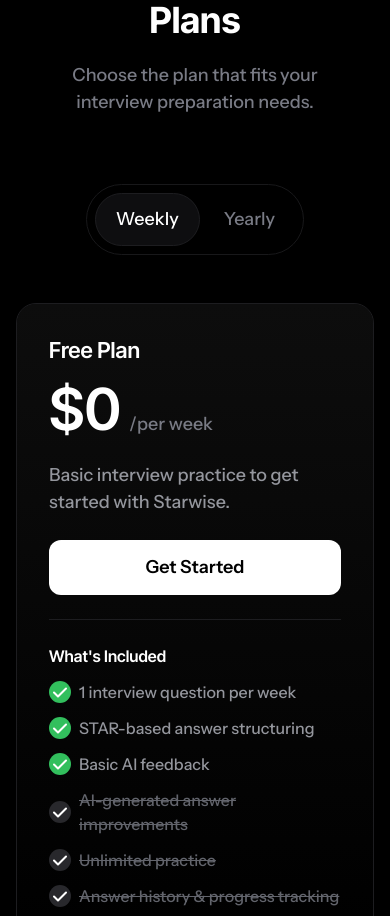
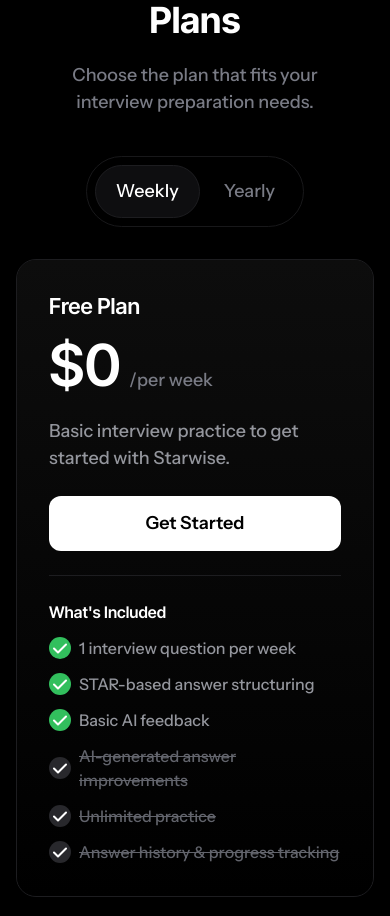
Before and after one commit to SalvaterraTech/starwise-landing-page, a Next.js app: page /en in a window 390 px wide. Shown: the part 10012-10928 px from the top of the page. Built offline with nearby package versions, Linux system fonts and the light colour scheme; no server answers; a web font is replaced by a local one.

Commit message:
fix: adjust spacing for pricing toggle container
Updated the toggle container in Pricing.tsx to use Tailwind classes for margin spacing instead of inline styles, improving consistency and maintainability.

```diff
--- a/components/Pricing.tsx
+++ b/components/Pricing.tsx
@@ -136,16 +136,14 @@
           </div>
 
           {/* Toggle Monthly/Yearly */}
-          <div className="flex items-center justify-center">
+          <div className="flex items-center justify-center mt-10 mb-8 md:mt-[68px] md:mb-12">
             <div
               className="inline-flex items-center rounded-full"
               style={{
                 backgroundColor: 'transparent',
                 border: '1px solid rgb(24, 24, 26)',
                 padding: '8px',
-                gap: '4px',
-                marginTop: '68px',
-                marginBottom: '48px'
+                gap: '4px'
               }}
             >
               <button
```
